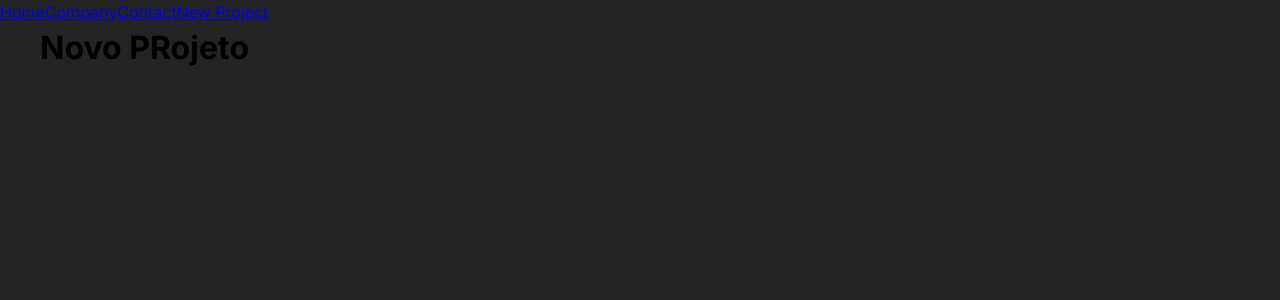
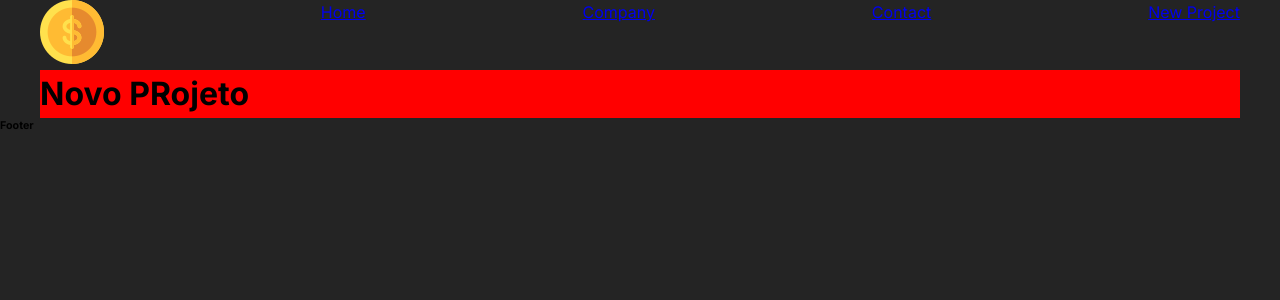
Before and after one commit to Dener-Garcia/saas-fullstack-administrador-projetos-react-sql, a React (Vite) app: page /newproject in a window 1280 px wide. Shown: the top 300 px of the page. Built offline with nearby package versions, Linux system fonts and the light colour scheme.

Commit message:
feat: created components navbar, footer, container

```diff
--- a/src/App.tsx
+++ b/src/App.tsx
@@ -1,22 +1,20 @@
-import { BrowserRouter, Routes, Route, Link } from 'react-router-dom'
+import { BrowserRouter, Routes, Route } from 'react-router-dom'
 import './App.css'
 import Home from './components/pages/Home'
 import NewProject from './components/pages/NewProject'
 import Contact from './components/pages/Contact'
 import Company from './components/pages/Company'
+import Container from './components/layouts/Container/Container'
+import NavBar from './components/layouts/NavBar/NavBar'
+import Footer from './components/layouts/Footer/Footer'
 
-import Container from './components/layouts/Container'
+
 
 function App() {
   return (
 <BrowserRouter>
-    <nav>
-      <Link to="/">Home</Link>
-      <Link to="/company">Company</Link>
-      <Link to="/contact">Contact</Link>
-      <Link to="/newproject">New Project</Link>
-    </nav>
-    <Container>
+    <NavBar />
+    <Container customClass="min-height">
       <Routes>
         <Route path="/" element={<Home/>} />
         <Route path="/company" element={<Company/>} />
@@ -24,6 +22,7 @@ function App() {
         <Route path="/newproject" element={<NewProject/>} />
       </Routes>
       </Container>
+      <Footer />
 </BrowserRouter>
   )
 }
--- a/src/components/layouts/Container.tsx
+++ /dev/null
@@ -1,11 +0,0 @@
-import './module.css'
-
-const Container = (props) => {
-    return(
-        <div className='container'>
-            {props.children}
-        </div>
-    )
-}
-
-export default Container
--- /dev/null
+++ b/src/components/layouts/Container/Container.tsx
@@ -0,0 +1,18 @@
+import { ReactNode } from 'react';
+import './module.css'
+
+
+interface ContainerProps {
+    customClass?: string;
+    children: ReactNode;
+  }
+
+const Container = (props: ContainerProps) => {
+    return(
+        <div className={ `container ${props.customClass}` } >
+            {props.children}
+        </div>
+    )
+}
+
+export default Container
--- a/src/components/layouts/module.css
+++ b/src/components/layouts/Container/module.css
@@ -9,4 +9,14 @@
 
 .min-height{
     min-height: 75%;
+    background-color: red;
 }
+
+.start{
+    justify-content: start;
+}
+
+.colunm{
+    flex-direction: column;
+    justify-content: start;
+}
--- /dev/null
+++ b/src/components/layouts/Footer/Footer.tsx
@@ -0,0 +1,11 @@
+import "./module.css"
+
+const Footer = () => {
+    return(
+        <footer>
+            <h6>Footer</h6>
+        </footer>
+    )
+}
+
+export default Footer
--- /dev/null
+++ b/src/components/layouts/NavBar/NavBar.tsx
@@ -0,0 +1,23 @@
+import { Link } from 'react-router-dom'
+import './module.css'
+
+import logo from '../../../assets/costs_logo.png'
+import Container from '../Container/Container'
+
+const NavBar = () => {
+    return(
+        <nav>
+        <Container >
+            <Link to="/">
+                <img src={logo} alt='logotipo' />
+            </Link>
+            <Link to="/">Home</Link>
+            <Link to="/company">Company</Link>
+            <Link to="/contact">Contact</Link>
+            <Link to="/newproject">New Project</Link>
+        </Container>
+      </nav>
+    )
+}
+
+export default NavBar
```
Also changed, not shown: src/assets/costs_logo.png (added), src/components/layouts/Footer/module.css (added), src/components/layouts/NavBar/module.css (added), 1 other file (tests, documents, lock files or other folders).
